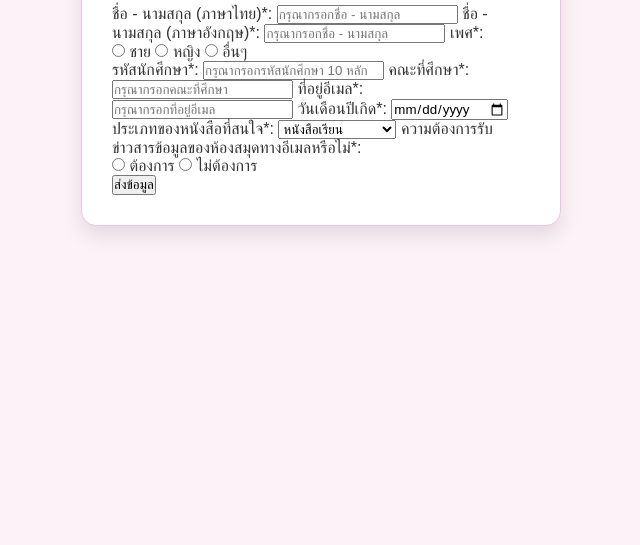
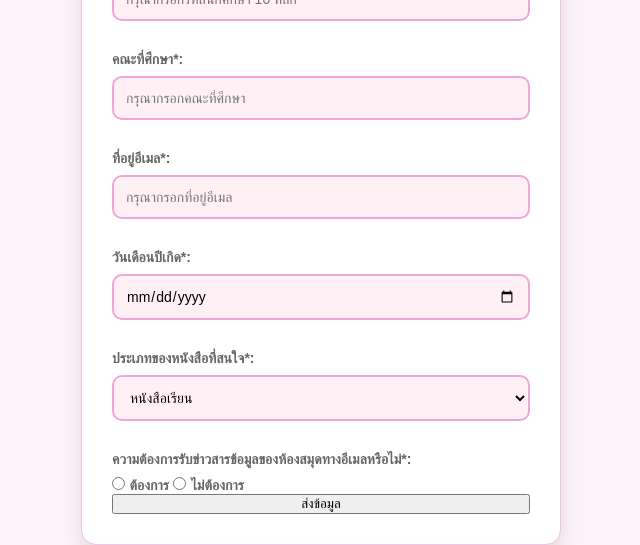
Before and after one commit to ppwowzagg/6709650540_LibraryMembershipApplicationForm, a plain HTML site: page index.html in a window 1280 px wide. Shown: the part 357-902 px from the top of the page, without its empty margins (319-959 px from the left). Before the commit the page ends 800 px from the top, so only its background shows below. Drawn offline with Linux system fonts and the light colour scheme.

Commit message:
สวยขึ้น

```diff
--- a/styles.css
+++ b/styles.css
@@ -34,3 +34,37 @@ h1 {
     font-family: 'Dancing Script', cursive;
     margin-top: 0; /* กำหนดให้ไม่มีมาร์จินด้านบน */
 }
+form {
+    display: flex;
+    flex-direction: column;
+}
+label {
+    font-size: 14px;
+    color: #666;
+    margin-bottom: 8px;
+    margin-top: 12px;
+    font-weight: bold;
+}
+input[type="text"],
+input[type="email"],
+input[type="date"],
+input[list],
+select {
+    padding: 12px;
+    margin-bottom: 18px;
+    border: 2px solid #f0a6d8;
+    border-radius: 10px;
+    font-size: 14px;
+    width: 100%;
+    background-color: #fff0f5;
+    transition: border-color 0.3s ease;
+}
+
+input[type="text"]:focus,
+input[type="email"]:focus,
+input[type="date"]:focus,
+input[list]:focus,
+select:focus {
+    border-color: #FF7B9A;
+    outline: none;
+}
```
